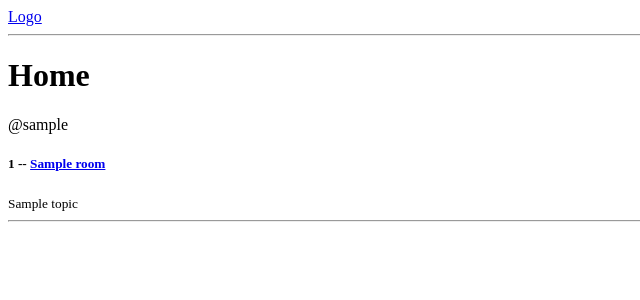
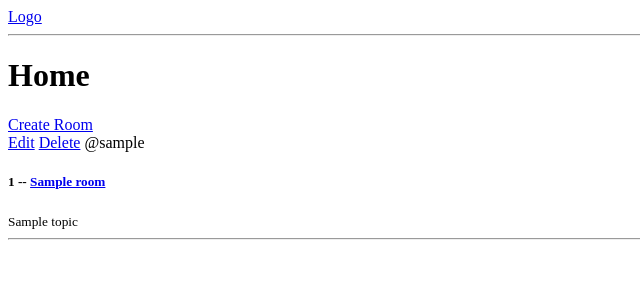
Before and after one commit to djonzoumbek/study, a Django app: page / in a window 1280 px wide. Shown: the top 300 px of the page, without its empty margins (0-640 px from the left). Run offline with Django 5.2, Linux system fonts and the light colour scheme; tables that the repository leaves empty hold one stand-in row (values such as "Sample post").

Commit message:
Mise en place de la fonctionnalité de CRUD.

```diff
--- a/base/models.py
+++ b/base/models.py
@@ -19,6 +19,9 @@ class Room(models.Model):
     updated = models.DateTimeField(auto_now = True)
     created = models.DateTimeField(auto_now_add = True)
 
+    class Meta:
+        ordering = ['-created', '-updated']
+
 
     def __str__(self):
         return self.name
--- a/base/templates/base/home.html
+++ b/base/templates/base/home.html
@@ -1,12 +1,15 @@
 {% extends 'main.html' %}
 
 {% block content %}
+
+    <h1>Home</h1>
 	<div>
-        <h1>Home</h1>
-
+        <a href="{% url 'create-room' %}"> Create Room</a>
         <div>
             {% for room in rooms %}
                 <div>
+                    <a href="{% url 'update-room' room.id %}">Edit</a>
+                    <a href="{% url 'delete-room' room.id %}">Delete</a>
                     <span>@{{ room.host.username }}</span>
                     <h5>{{ room.id }} -- <a href="{% url 'room' room.id %}">{{ room.name }}</a></h5>
                     <small>{{ room.topic.name }}</small>
--- a/base/urls.py
+++ b/base/urls.py
@@ -3,5 +3,9 @@ from . import views
 
 urlpatterns = [
     path('', views.home, name="home"),
-    path('room/<str:pk>/', views.room, name='room')
+    path('room/<str:pk>/', views.room, name='room'),
+    path('create-room/', views.create_room, name='create-room'),
+    path('update-room/<str:pk>/', views.update_room, name='update-room'),
+    path('delete-room/<str:pk>/', views.delete_room, name='delete-room'),
+
 ]
--- a/base/views.py
+++ b/base/views.py
@@ -1,6 +1,6 @@
-from django.shortcuts import render
+from django.shortcuts import render, redirect
 from .models import Room
-
+from .forms import RoomForm
 
 
 
@@ -13,3 +13,36 @@ def room(request, pk):
     room = Room.objects.get(id=pk)
     context = {'room': room}
     return render(request, 'base/room.html',  context)
+
+
+def create_room(request):
+    form = RoomForm()
+    if request.method == 'POST':
+        form = RoomForm(request.POST)
+        if form.is_valid():
+            form.save()
+            return redirect('home')
+    context = {'form': form}
+    return render(request, 'base/room_form.html', context)
+
+
+def update_room(request, pk):
+    room = Room.objects.get(id=pk)
+    form = RoomForm(instance=room)
+    if request.method == 'POST':
+        form = RoomForm(request.POST, instance=room)
+        if form.is_valid():
+            form.save()
+            return redirect('home')
+
+    context = {'form': form}
+    return render(request, 'base/room_form.html', context)
+
+
+def delete_room(request, pk):
+    room = Room.objects.get(id=pk)
+    if request.method == 'POST':
+        room.delete()
+        return redirect('home')
+    context = {'obj': room}
+    return render(request, 'base/delete.html', context)
```
Also changed, not shown: base/forms.py (added, +7 -0 lines), base/templates/base/delete.html (added, +10 -0 lines), base/templates/base/room_form.html (added, +11 -0 lines). Lines whose indentation alone changed are shown as unchanged.
